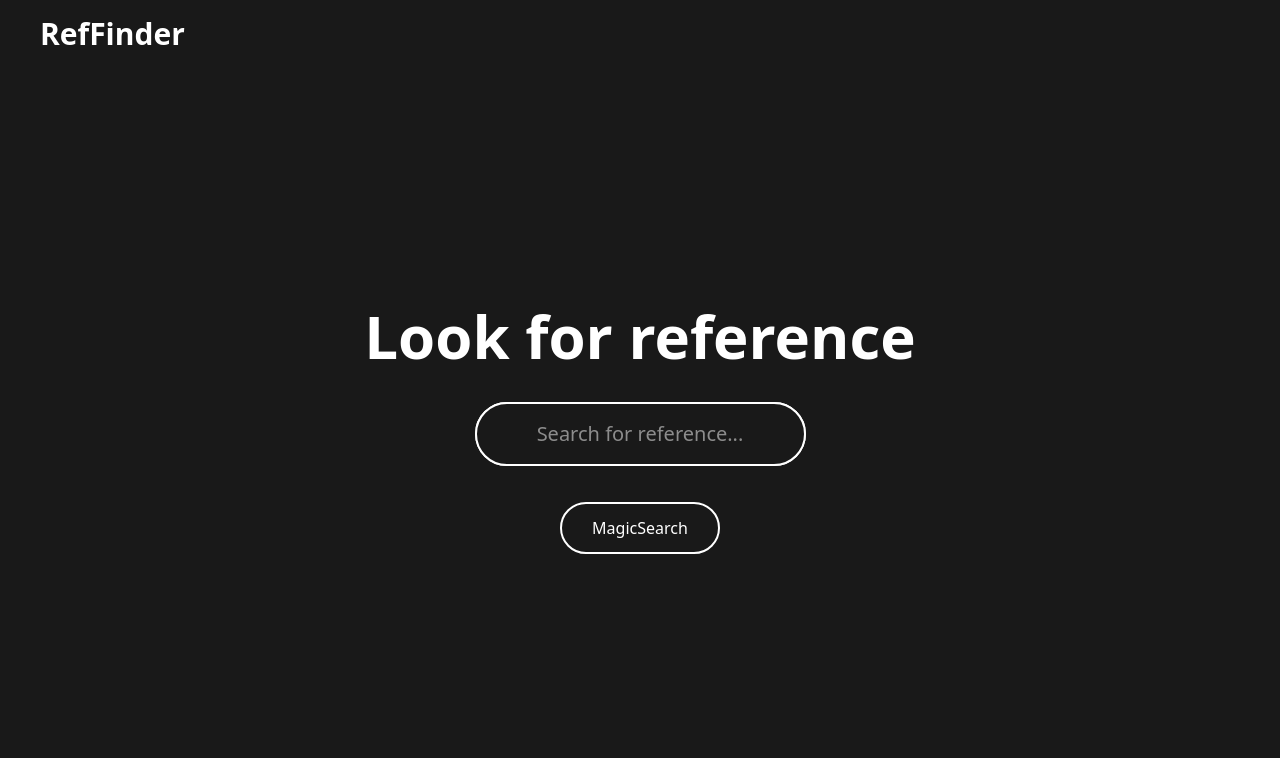
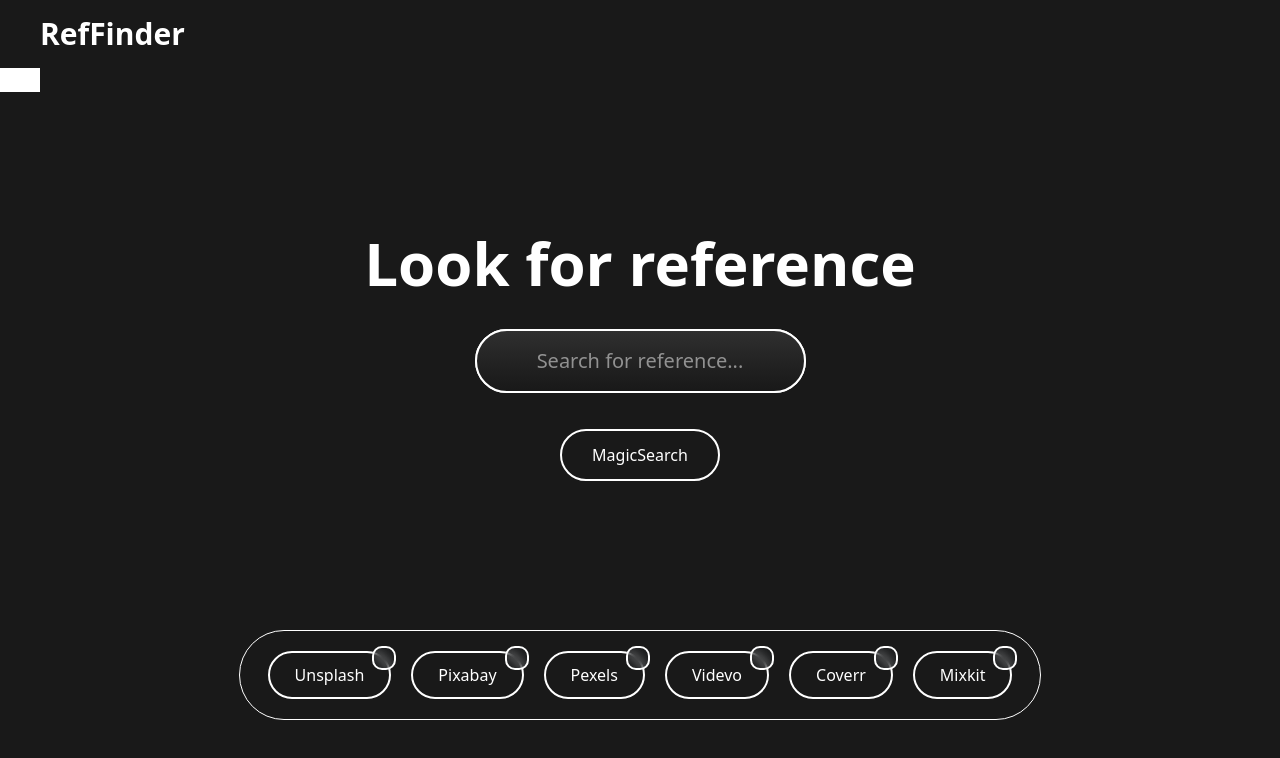
Before and after one commit to NickLiFy/refFinder, a React (Vite) app: page / in a window 1280 px wide. Shown: the top 758 px of the page. Built offline with nearby package versions, Linux system fonts and the light colour scheme.

Commit message:
dded source-reference Buttons, changed styles of bg-colors of input and buttons. Added logic for checkboxes

```diff
--- a/src/App.jsx
+++ b/src/App.jsx
@@ -3,7 +3,9 @@ import { useState } from "react";
 import Button from './components/Button';
 import SearchInput from './components/SearchInput';
 import { searchUnsplash } from './components/unsplashAPI';
-import UnsplashImg from './components/APIs/UnsplashImg'
+import UnsplashImg from './components/APIs/UnsplashImg';
+import SourcePrefs from './components/sourcePrefs';
+import Settings from './components/Settings';
 
 const App = () => {
   const [results, setResults] = useState([]);
@@ -17,18 +19,33 @@ const App = () => {
   return (
     <main className="flex flex-col w-screen h-screen bg-[#191919] text-white font-sans">
       <h1 className='py-4 text-3xl font-bold mx-10'> RefFinder</h1>
+      <div>
+        <Settings></Settings>
+      </div>
       <div className='flex items-end justify-center w-full h-full'>
-          <h1 className='align-text-bottom text-6xl font-bold'>
+        <h1 className='text-6xl font-bold'>
           Look for reference
         </h1>
       </div>
-        <div className='flex items-center justify-center w-screen'>
+
+      <div className='flex items-center justify-center w-screen h-fit'>
         <SearchInput onSearch={handleSearch} className='flex items-center w-screen h-screen' />
       </div>
+
       <div className='flex items-start justify-center w-full h-full'>
         <Button>MagicSearch</Button>
       </div>
-        {/* <UnsplashImg results={results} /> */}
+      <div className=' w-full h-fit flex items-center justify-center'>
+        <div className='flex items-center justify-center gap-5 px-7 py-5 w-fit rounded-full border-1 border-white'>
+          <SourcePrefs sourceName={'Unsplash'} />
+          <SourcePrefs sourceName={'Pixabay'} />
+          <SourcePrefs sourceName={'Pexels'} />
+          <SourcePrefs sourceName={'Videvo'} />
+          <SourcePrefs sourceName={'Coverr'} />
+          <SourcePrefs sourceName={'Mixkit'} />
+        </div>
+      </div>
+      <UnsplashImg results={results} />
     </main>
   )
 }
--- a/src/components/Button.jsx
+++ b/src/components/Button.jsx
@@ -1,9 +1,42 @@
 // components/Button.jsx
-export default function Button({ children, onClick, className = '' }) {
+export default function Button({
+  children,
+  onClick,
+  className = '',
+  variant = 'main',
+  checked = "off"
+}) {
+
+  const gradientDirection = {
+    t: 'top',
+    b: 'bottom',
+    l: 'left',
+    r: 'right'
+  }
+
+  const baseStyles = `w-fit text-white border-2 border-white rounded-full`
+
+  const variants = {
+    main: 'px-[30px] py-[12px]',
+    sources: 'px-[25px] py-[10px]',
+  }
+
+  const gradientCheck = {
+    off: 'b',
+    on: 't'
+  }
+
   return (
     <button
       onClick={onClick}
-      className={`w-fit px-[30px] py-[12px] text-white border-2 border-white rounded-full hover:bg-white hover:text-black ${className}`}
+      className={`${variants[variant]} ${baseStyles} ${className}`}
+      style={{
+        background: `linear-gradient-to ${checked === "on"
+            ? gradientDirection[gradientCheck.on]
+            : gradientDirection[gradientCheck.off]
+          }, rgba(255, 255, 255, 0.1), rgba(20, 20, 20, 0.1))`
+      }
+      }
     >
       {children}
     </button>
--- /dev/null
+++ b/src/components/CheckBox.jsx
@@ -0,0 +1,22 @@
+import { useState } from 'react';
+
+export default function CheckBox({
+  onClick,
+  checked = 'off',
+  className = ''
+}) {
+  const wh = 1.5;
+
+  return (
+    <button
+      onClick={onClick}
+      style={{ width: `${wh}rem`, height: `${wh}rem` }}
+      className={`border-2 border-white ${checked === 'on'
+        ? 'bg-yellow-500'
+        : 'bg-gray-500/5 backdrop-blur-[5px] hover:bg-gray-200/25'
+        } rounded-[10px] ${className} transition-all duration-200`}
+    >
+    </button>
+  );
+}
+// This is a reusable button component with hover effects.
--- a/src/components/SearchInput.jsx
+++ b/src/components/SearchInput.jsx
@@ -50,7 +50,7 @@ const SearchInput = ({ onSearch }) => {
           }
           onKeyDown={handleKeyDown}
           placeholder='Search for reference...'
-          className={`absolute ${sharedStyles} ${smoothing} bg-[#191919] text-center z-1 focus:outline-none`}
+          className={`absolute bg-gradient-to-b from-white/10 to-neutral-900/10 ${sharedStyles} ${smoothing} bg-[#191919] text-center z-1 focus:outline-none`}
           style={{ width: `${inputWidth}px` }} />
 
         <span
--- /dev/null
+++ b/src/components/Settings.jsx
@@ -0,0 +1,7 @@
+export default function Settings() {
+    return (
+        <div className="relative w-10 bg-white">
+            test
+        </div>
+    );
+}
--- /dev/null
+++ b/src/components/SourcePrefs.jsx
@@ -0,0 +1,30 @@
+import { useState } from 'react';
+import Button from './Button';
+import CheckBox from './checkBox';
+
+export default function SourcePrefs({ sourceName, onClick = () => {}, className = '' }) {
+    const [checked, setChecked] = useState(false);
+
+    const handleClick = () => {
+        setChecked(prev => !prev);
+        onClick();
+    }
+
+    return (
+        <div className={`w-fit flex flex-row justify-end items-start`}>
+            <div
+                className={`absolute w-fit z-1 translate-y-[-5px] translate-x-[5px]`}>
+                <CheckBox
+                checked={checked ? 'on' : 'off'}
+                onClick={handleClick} />
+            </div>
+            <div className='relative w-fit'>
+                <Button
+                variant='sources'
+                checked={checked ? 'on' : 'off'}
+                onClick={handleClick}
+                >{sourceName}</Button>
+            </div>
+        </div>
+    );
+};
```
Lines whose indentation alone changed are shown as unchanged.
